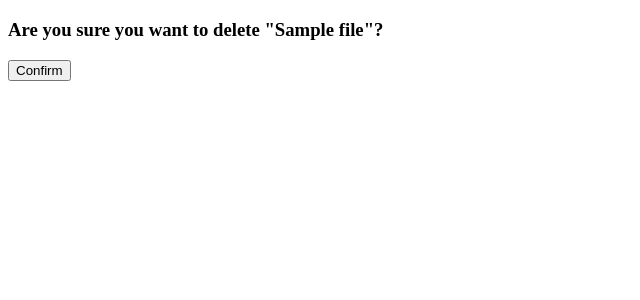
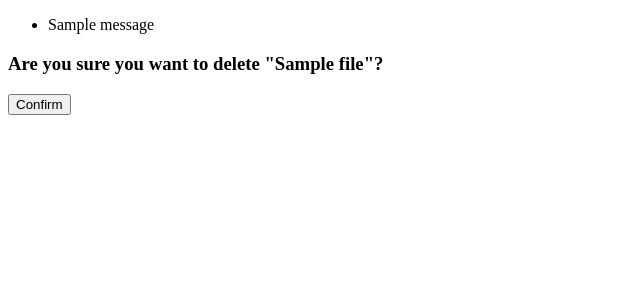
Before and after one commit to BjerknesClimateDataCentre/xover, a Django app: page /data/data_file/delete/1 in a window 1280 px wide. Shown: the part 104-404 px from the top of the page, without its empty margins (0-640 px from the left). Run offline with Django 3.2, Linux system fonts and the light colour scheme; tables that the repository leaves empty hold one stand-in row (Sample ...); one stand-in notice (Sample message) is shown.

Commit message:
(#47) Display messages to user on database updates

```diff
--- a/d2qc/d2qc/data/templates/data/base.html
+++ b/d2qc/d2qc/data/templates/data/base.html
@@ -31,6 +31,17 @@
                 </li>
             </ul>
         </nav>
+        {% if messages %}
+            <div class="messages">
+                <ul class="messages">
+                    {% for message in messages %}
+                        <li class="{{ message.tags|default:'message' }}">
+                            {{ message }}
+                        </li>
+                    {% endfor %}
+                </ul>
+            </div>
+        {% endif %}
         {% block content %} No content yet
         {% endblock %}
     </body>
--- a/d2qc/d2qc/data/views.py
+++ b/d2qc/d2qc/data/views.py
@@ -1,6 +1,7 @@
 import d2qc.data as data
 import os.path
 import os
+import re
 from django.http import HttpResponse
 from django.db.models import Max, Min, Count, Q
 from django.template import loader
@@ -12,6 +13,7 @@ from django.views.generic.edit import CreateView
 from django.views.generic.edit import UpdateView
 from django.views.generic.edit import DeleteView
 from django.urls import reverse, reverse_lazy
+from django.contrib import messages
 from d2qc.data.models import *
 from rest_framework import viewsets
 from d2qc.data.serializers import *
@@ -150,6 +152,12 @@ class DataFileCreate(CreateView):
         return reverse('data_file-detail', kwargs={'pk':self.object.id})
     def form_valid(self, form):
         form.instance.owner = self.request.user
+        messages.success(
+            self.request,
+            "Data file {} was created".format(
+                    form.cleaned_data['name']
+            )
+        )
         return super().form_valid(form)
 
 class DataFileUpdate(UpdateView):
@@ -157,10 +165,27 @@ class DataFileUpdate(UpdateView):
     fields = ['filepath','name','description','headers']
     def get_success_url(self):
         return reverse('data_file-detail', kwargs={'pk':self.object.id})
+    def form_valid(self, form):
+        messages.success(
+            self.request,
+            "Data file {} was updated".format(
+                    form.cleaned_data['name']
+            )
+        )
+        return super().form_valid(form)
 
 class DataFileDelete(DeleteView):
     model = DataFile
     success_url = reverse_lazy('data_file-list')
+    def delete(self, request, *args, **kwargs):
+        rex = re.compile('^[a-zA-Z_/]+delete/([0-9]+)')
+        messages.success(
+            self.request,
+            "Data file #{} was deleted".format(
+                    rex.findall(request.path)[0]
+            )
+        )
+        return super().delete(request, *args, **kwargs)
 
 class DataFileDetail(DetailView):
     model = DataFile
```
